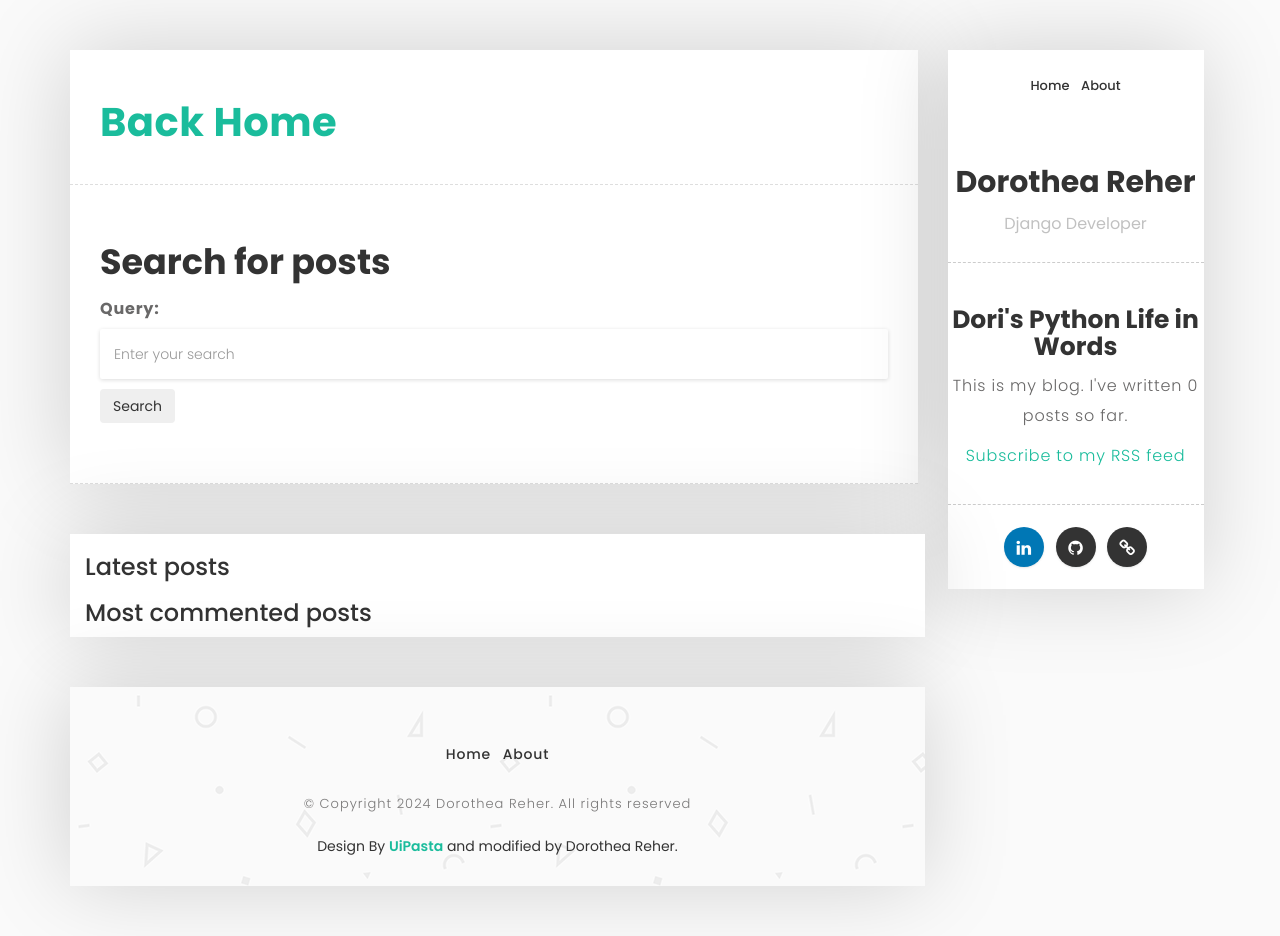
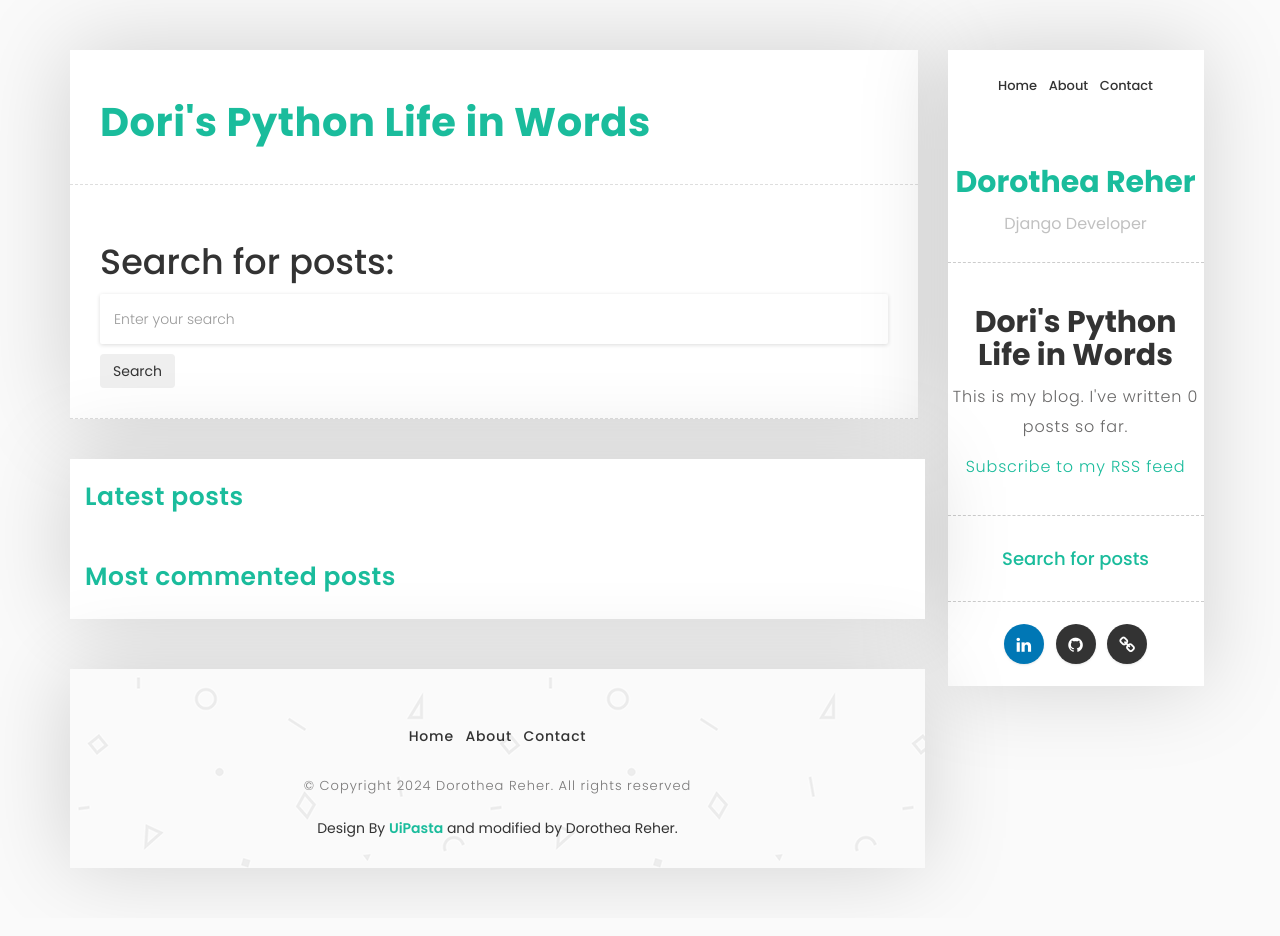
Before and after one commit to DoriDoro/django-blog, a Django app: page /blog/search/ in a window 1280 px wide. After the commit the page ends 890 px from the top, so only its background shows below. Run offline with Django 3.2, Linux system fonts and the light colour scheme; data that the repository does not hold is empty; some libraries are stand-ins or nearby versions.

Commit message:
working on front-end

```diff
--- a/blog/forms.py
+++ b/blog/forms.py
@@ -58,4 +58,5 @@ class SearchForm(forms.Form):
         widget=forms.TextInput(
             attrs={"class": "form-control", "placeholder": "Enter your search"}
         ),
+        label="",
     )
--- a/blog/templates/post/includes/comment_form.html
+++ b/blog/templates/post/includes/comment_form.html
@@ -1,5 +1,5 @@
 <div class="row post-comment">
-  <div class="col-md-10">
+  <div class="col-md-11">
 
     <div class="row">
       <!-- Add a Comment - Start -->
--- a/blog/templates/post/latest_posts.html
+++ b/blog/templates/post/latest_posts.html
@@ -1,7 +1,5 @@
-<ul class="legend-link">
-  {% for post in latest_posts %}
-  <li>
-    <a href="{{ post.get_absolute_url }}">{{ post.title }}</a>
-  </li>
-  {% endfor %}
-</ul>
+{% for post in latest_posts %}
+  <div class="col-md-4 col-sm-6 col-xs-12">
+    <a href="{{ post.get_absolute_url }}"><p>{{ post.title }}</p></a>
+  </div>
+{% endfor %}
--- a/blog/templates/post/search.html
+++ b/blog/templates/post/search.html
@@ -7,39 +7,33 @@
   <div class="col-md-9">
     <div class="col-md-12 page-body">
       <div class="row">
-        <!-- Detailed Post - Start -->
         <div class="sub-title">
-          <a href="{% url 'blog:post_list' %}" title="Go to Home Page"><h2>Back Home</h2></a>
+          <a href="{% url 'blog:post_list' %}" title="Go to Home Page"><h1>Dori's Python Life in Words</h1></a>
         </div>
 
+        <!-- Search Results - Start -->
         <div class="col-md-12 content-page">
           <div class="col-md-12 blog-post">
-            <!-- Post Headline - Start -->
             {% if query %}
-            <h1>Posts containing "{{ query }}"</h1>
-            <h3>
-              {% with results.count as total_results %}
-              Found {{ totoal_results }} result{{ total_results|pluralize }}:
-              {% endwith %}
-            </h3>
-            <div class="search-body">
+              <div>
+                <p>Posts containing "{{ query }}"</p>
+              </div>
                 {% for post in results %}
-                <h4>
+                  <div class="post-title">
                     <a href="{{ post.get_aboslute_url }}">
-                    {{ post.title }}
+                      <h2>{{ post.title }}</h2>
                     </a>
-                </h4>
+                  </div>
                   {{ post.body|markdown|truncatewords_html:12 }}
                   {% if not forloop.last %} <hr> {% endif %}
                 {% empty %}
                   <p>There are no results for your search.</p>
                 {% endfor %}
               <hr>
-            </div>
               <p><a href="{% url 'blog:post_search' %}">Search again</a></p>
             {% else %}
               <div class="post-title">
-                <h1>Search for posts</h1>
+                <h1>Search for posts:</h1>
                 <form method="get">
                   {{ form.as_p }}
                   <input class="btn btn-secondary" type="submit" value="Search">
@@ -48,6 +42,7 @@
             {% endif %}
           </div>
         </div>
+        <!-- Search Results - End -->
       </div>
     </div>
   </div>
--- a/blog/templates/post/share.html
+++ b/blog/templates/post/share.html
@@ -7,7 +7,7 @@
     <div class="col-md-12 page-body">
       <div class="row">
         <div class="sub-title">
-          <a href="{% url 'blog:post_list' %}" title="Go to Home Page"><h2>Back Home</h2></a>
+          <a href="{% url 'blog:post_list' %}" title="Go to Home Page"><h1>Back Home</h1></a>
         </div>
 
         <div class="col-md-12 content-page">
@@ -16,12 +16,12 @@
             {% if sent %}
               <h1>E-mail successfully sent</h1>
               <p>
-                The article <span class="share-content">"{{ post.title }}"</span> was successfully
+                The article <span class="share-content"><a href="{{ post.get_absolute_url }}">"{{ post.title }}"</a></span> was successfully
                 sent to <span class="share-content">{{ form.cleaned_data.to }}</span>.
               </p>
             {% else %}
 
-            <h1>Share <span class="share-content">"{{ post.title }}"</span> by e-mail</h1>
+            <h1>Share <span class="share-content"><a href="{{ post.get_absolute_url }}">"{{ post.title }}"</a></span> by e-mail</h1>
             <form method="post">
               {{ form.as_p }}
               {% csrf_token %}
--- a/blog/views.py
+++ b/blog/views.py
@@ -57,7 +57,7 @@ class PostDetailView(DetailView):
         )
         similar_posts = similar_posts.annotate(same_tags=Count("tags")).order_by(
             "-same_tags", "-publish"
-        )[:4]
+        )[:3]
         return similar_posts
 
 
--- a/core/static/css/style.css
+++ b/core/static/css/style.css
@@ -122,7 +122,7 @@ button {
     padding: 30px;
 }
 
-.sub-title h2 {
+.sub-title h1 {
     display: inline-block;
     font-size: 40px;
     letter-spacing: 0.5px;
@@ -138,7 +138,7 @@ button {
 
 .content-page {
     padding-top: 30px;
-    padding-bottom: 60px;
+    padding-bottom: 30px;
     border-top: 1px dashed #dedede;
     border-bottom: 1px dashed #dedede;
 }
@@ -620,14 +620,14 @@ tr > td:nth-child(2) {
 /* Blog Post & Single Blog Page */
 
 .blog-post .post-title h1 {
-    color: #333333;
     font-size: 35px;
     line-height: 45px;
-    font-weight: 700;
+    font-weight: 500;
     margin-top: 24px;
 }
 
 .blog-post .post-title h2 {
+    color: #333333;
     font-size: 25px;
     line-height: 35px;
     font-weight: 600;
@@ -635,7 +635,11 @@ tr > td:nth-child(2) {
 }
 
 .post-comment {
-    margin: 0 10px 50px 20px;
+    margin: 0 10px 20px 20px;
+}
+
+.post-comment h2 {
+    color: #1abc9c;
 }
 
 .post-info {
@@ -1315,6 +1319,7 @@ blockquote {
     }
 
     .blog-post .post-title h2 {
+        color: #333333;
        font-size: 18px;
        line-height: 28px;
        font-weight: 500;
@@ -1580,6 +1585,24 @@ blockquote {
 }
 
 
+/* Margin Left */
+
+.margin-left-5 {
+	margin-left: 5px !important;
+}
+
+.margin-left-10 {
+	margin-left: 10px !important;
+}
+
+.margin-left-20 {
+	margin-left: 20px !important;
+}
+
+.margin-left-30 {
+	margin-left: 30px !important;
+}
+
 
 /* Padding */
 
--- a/core/templates/base.html
+++ b/core/templates/base.html
@@ -56,21 +56,26 @@
             <div class="about-fixed">
               <div class="my-detail">
                 <ul class="menu-link">
-                  <li><a href="{% url 'blog:post_list' %}">Home</a></li>
-                  <li><a href="about.html">About</a></li>
+                  <li><a href="{% url 'blog:post_list' %}" title="Go to Home Page">Home</a></li>
+                  <li><a href="about.html" title="Visit About">About</a></li>
+                  <li><a href="contact.html" title="Contact Me">Contact</a></li>
                 </ul>
 
                 <div class="white-spacing">
-                  <h1>Dorothea Reher</h1>
+                  <a href="about.html" title="Visit About"><h1>Dorothea Reher</h1></a>
                   <span>Django Developer</span>
                 </div>
 
                 <div class="white-spacing">
-                  <h2>Dori's Python Life in Words</h2>
+                  <h1>Dori's Python Life in Words</h1>
                   <p>This is my blog. I've written {% total_posts %} posts so far.</p>
                   <p>
                     <a href="{% url 'blog:post_feed' %}">Subscribe to my RSS feed</a>
                   </p>
+                </div>
+
+                <div class="white-spacing">
+                  <h4><a href="{% url 'blog:post_search' %}" title="Find more Posts">Search for posts</a></h4>
                 </div>
 
                 <ul class="social-icon">
@@ -85,19 +90,19 @@
         </div>
 
         <!-- Legend Start -->
-        <div class="col-md-9 page-body margin-top-50 legend">
+          <div class="col-md-9 page-body you-may-also-like margin-top-40">
             <h3>Latest posts</h3>
+            <div class="row">
               {% show_latest_posts 3 %}
+            </div>
 
             <h3>Most commented posts</h3>
             {% get_most_commented_posts 3 as most_commented_posts %}
-          <ul class="legend-link">
               {% for post in most_commented_posts %}
-              <li>
-                <a href="{{ post.get_absolute_url }}">{{ post.title }}</a>
-              </li>
+                <div class="col-md-4 col-sm-6 col-xs-12">
+                  <a href="{{ post.get_absolute_url }}"><p>{{ post.title }}</p></a>
+                </div>
               {% endfor %}
-          </ul>
           </div>
           <!-- Legend End -->
 
@@ -105,8 +110,9 @@
         <div class="col-md-9 page-body margin-top-50 footer">
           <footer>
             <ul class="menu-link">
-              <li><a href="{% url 'blog:post_list' %}">Home</a></li>
-              <li><a href="about.html">About</a></li>
+              <li><a href="{% url 'blog:post_list' %}" title="Go to Home Page">Home</a></li>
+              <li><a href="about.html" title="Visit About">About</a></li>
+              <li><a href="contact.html" title="Contact Me">Contact</a></li>
             </ul>
 
             <p>© Copyright 2024 Dorothea Reher. All rights reserved</p>
```
Also changed, not shown: blog/templates/post/detail.html (+22 -20 lines), blog/templates/post/list.html (+13 -10 lines). Lines whose indentation alone changed are shown as unchanged.
